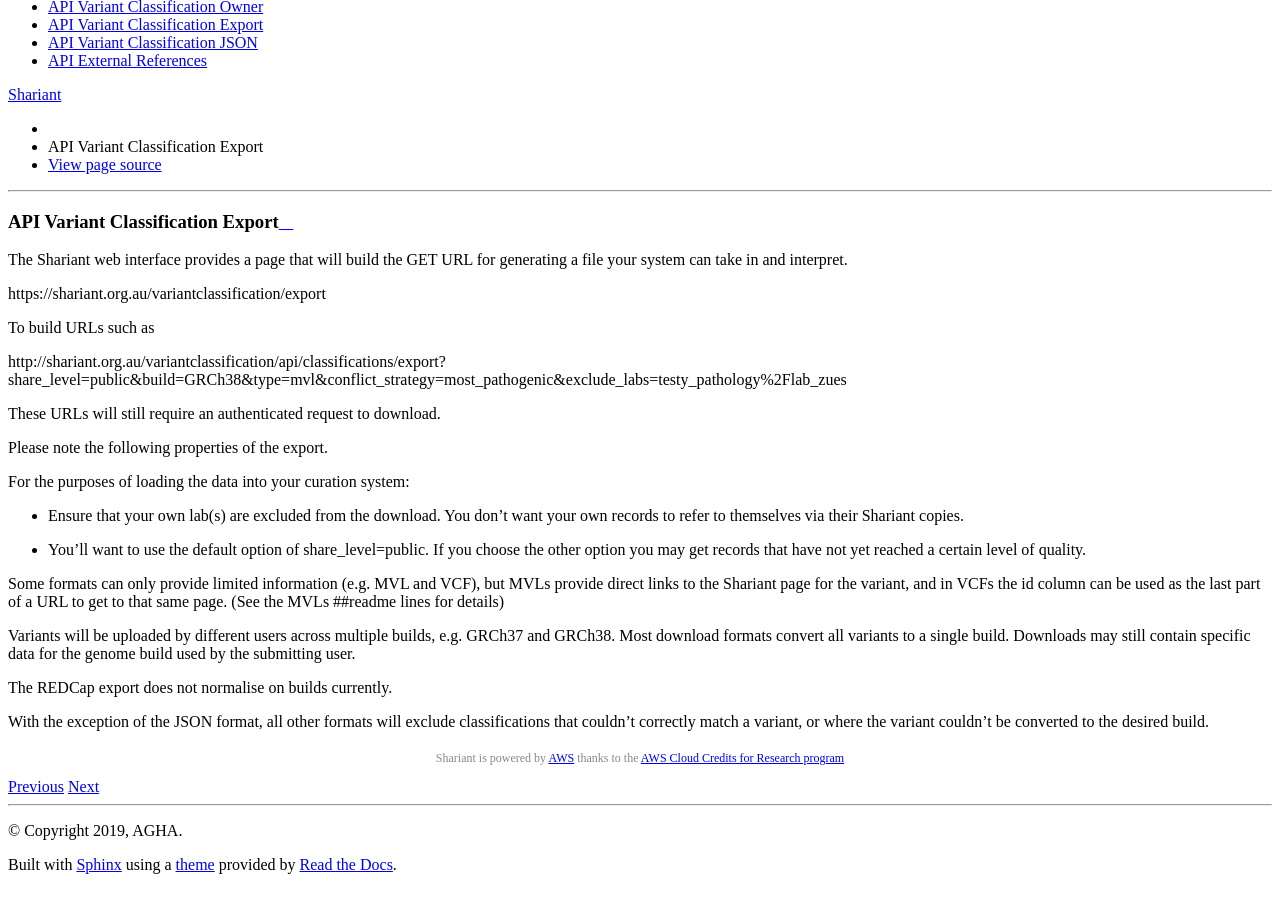
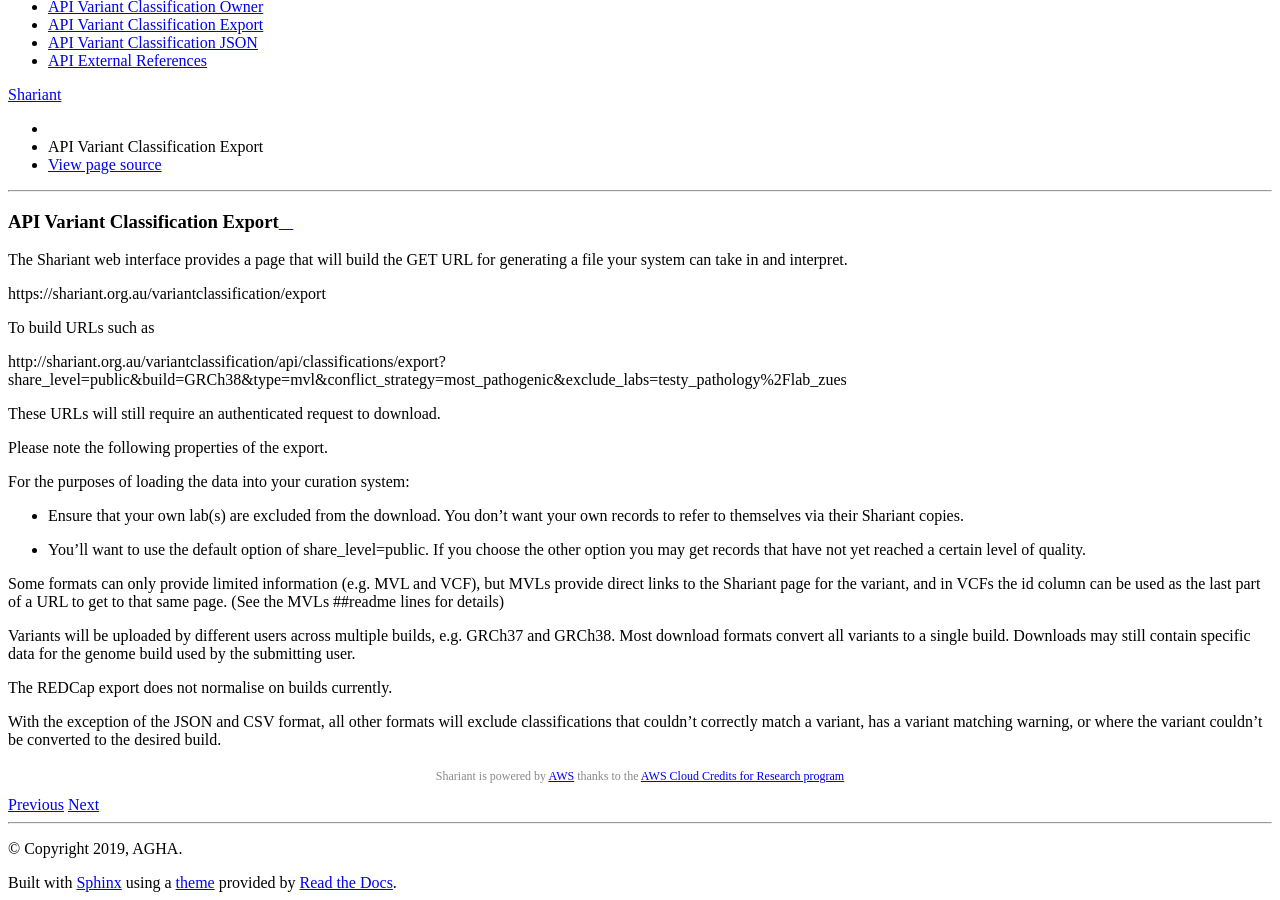
Before and after one commit to SACGF/shariant_docs, a Sphinx documentation site: the page built from docs/integration/api/classification_export.md, in a window 1280 px wide and 900 px high, scrolled down 659 px. Built offline with Sphinx 7.4.7 and the Read the Docs theme 2.0.0, drawn with Linux system fonts in a browser that asks for light colours.

Commit message:
Update classification_export.md

```diff
--- a/docs/integration/api/classification_export.md
+++ b/docs/integration/api/classification_export.md
@@ -22,4 +22,4 @@
 
 The REDCap export does not normalise on builds currently.
 
-With the exception of the JSON format, all other formats will exclude classifications that couldn't correctly match a variant, or where the variant couldn't be converted to the desired build.
+With the exception of the JSON and CSV format, all other formats will exclude classifications that couldn't correctly match a variant, has a variant matching warning, or where the variant couldn't be converted to the desired build.
```
